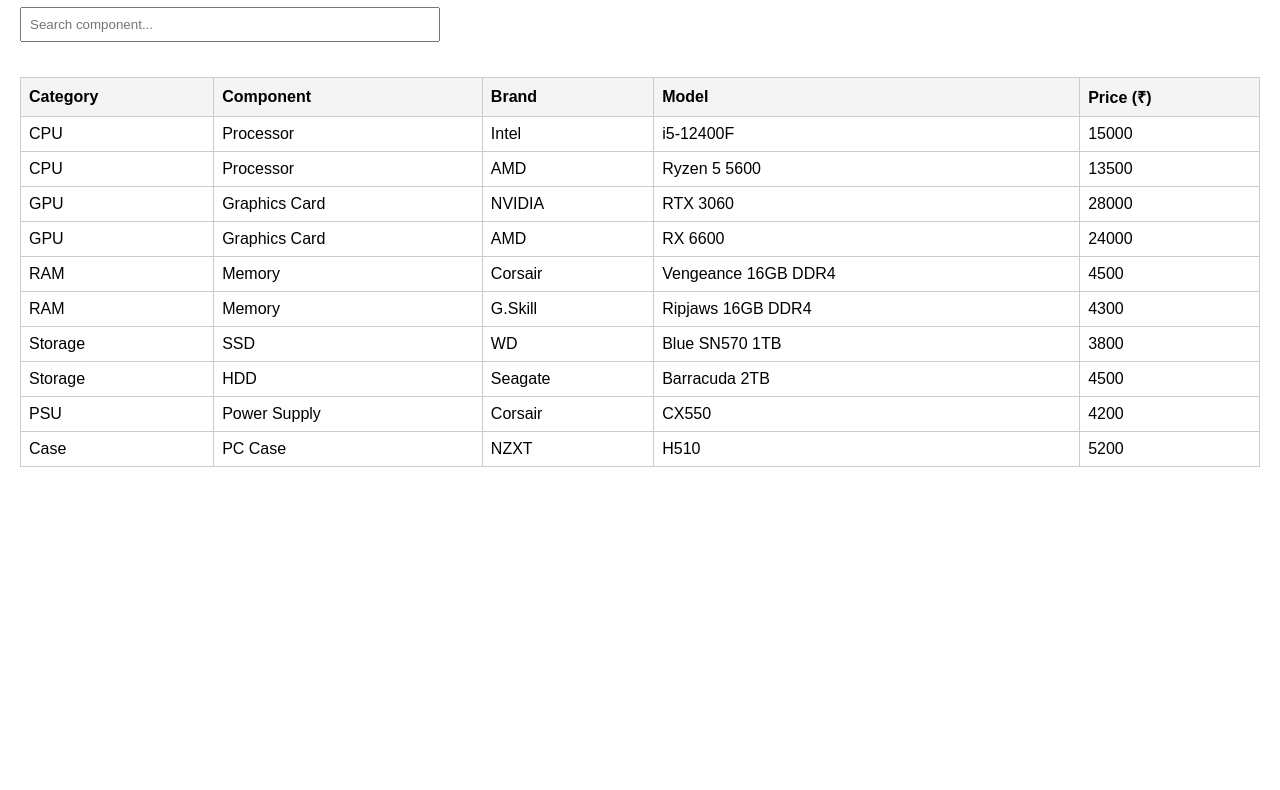
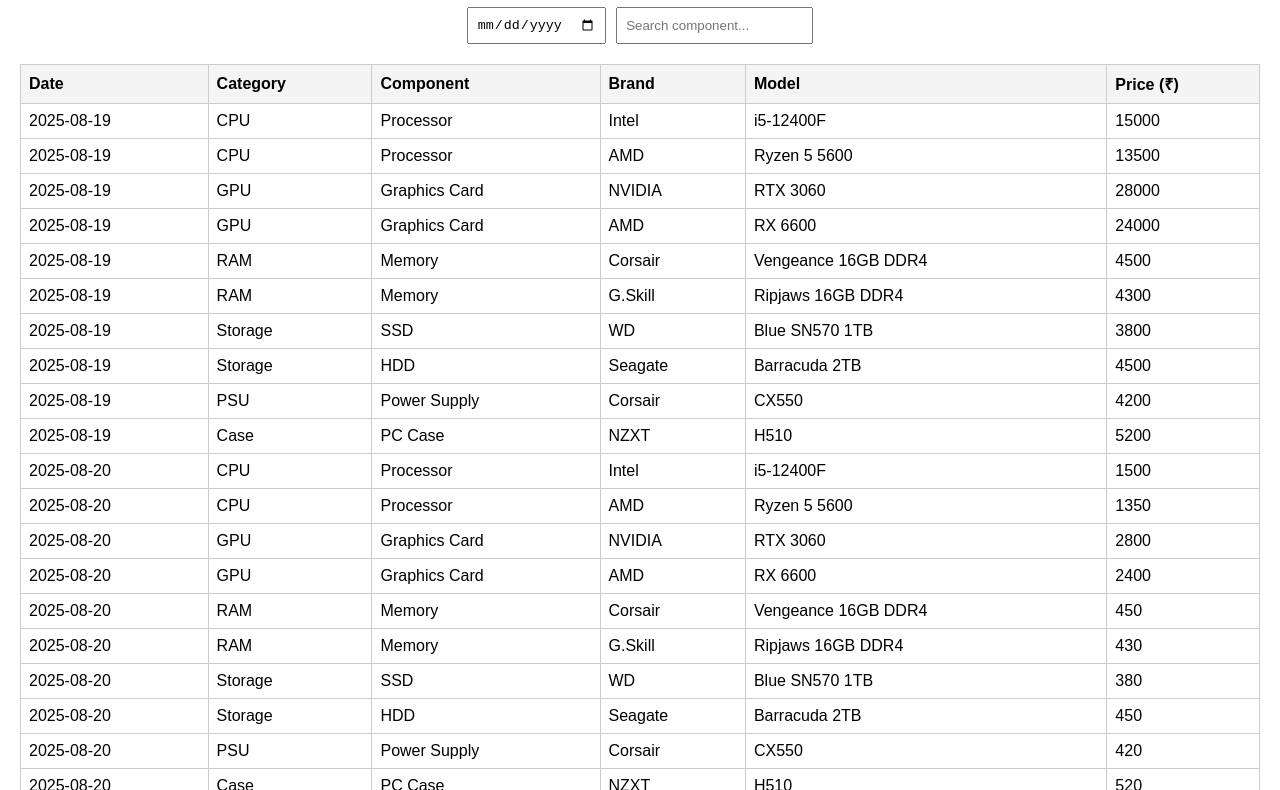
Before and after one commit to Tpj-root/CustomizeAssemblePC, a plain HTML site: page index.html in a window 1280 px wide. Shown: the part 74-864 px from the top of the page. Before the commit the page ends 800 px from the top, so only its background shows below. Drawn offline with Linux system fonts and the light colour scheme.

Commit message:
basic_v2

```diff
--- a/index.html
+++ b/index.html
@@ -3,23 +3,30 @@
 <head>
   <meta charset="UTF-8">
   <meta name="viewport" content="width=device-width, initial-scale=1.0">
-  <title>Customize Assemble PC - Price List</title>
+  <title>Customize Assemble PC - Price Tracker</title>
   <style>
     body { font-family: Arial, sans-serif; margin: 20px; }
     h1 { text-align: center; }
     table { width: 100%; border-collapse: collapse; margin-top: 20px; }
     th, td { border: 1px solid #ccc; padding: 8px; text-align: left; }
-    th { background-color: #f4f4f4; }
+    th { background-color: #f4f4f4; cursor: pointer; }
     tr:hover { background-color: #f9f9f9; }
-    #search { margin-bottom: 15px; padding: 8px; width: 100%; max-width: 400px; }
+    #controls { display: flex; flex-wrap: wrap; gap: 10px; justify-content: center; margin-bottom: 15px; }
+    #search, #dateFilter { padding: 8px; }
   </style>
 </head>
 <body>
-  <h1>💻 Customize Assemble PC - Price List</h1>
-  <input type="text" id="search" placeholder="Search component..." onkeyup="filterTable()">
+  <h1>💻 Customize Assemble PC - Price Tracker</h1>
+
+  <div id="controls">
+    <input type="date" id="dateFilter" onchange="filterByDate()">
+    <input type="text" id="search" placeholder="Search component..." onkeyup="filterTable()">
+  </div>
+
   <table id="priceTable">
     <thead>
       <tr>
+        <th>Date</th>
         <th>Category</th>
         <th>Component</th>
         <th>Brand</th>
@@ -31,18 +38,26 @@
   </table>
 
   <script>
+    let allRows = [];
+
     async function loadCSV() {
       const response = await fetch('price_list.csv');
       const data = await response.text();
       const rows = data.trim().split('\n').slice(1); // skip header
       const tableBody = document.querySelector('#priceTable tbody');
 
-      rows.forEach(row => {
-        const cols = row.split(',');
+      allRows = rows.map(row => row.split(',').map(c => c.trim()));
+      renderTable(allRows);
+    }
+
+    function renderTable(rows) {
+      const tableBody = document.querySelector('#priceTable tbody');
+      tableBody.innerHTML = '';
+      rows.forEach(cols => {
         const tr = document.createElement('tr');
         cols.forEach(col => {
           const td = document.createElement('td');
-          td.textContent = col.trim();
+          td.textContent = col;
           tr.appendChild(td);
         });
         tableBody.appendChild(tr);
@@ -51,10 +66,19 @@
 
     function filterTable() {
       const filter = document.getElementById('search').value.toLowerCase();
-      const rows = document.querySelectorAll('#priceTable tbody tr');
-      rows.forEach(row => {
-        row.style.display = row.innerText.toLowerCase().includes(filter) ? '' : 'none';
+      const dateFilter = document.getElementById('dateFilter').value;
+
+      const filtered = allRows.filter(row => {
+        const matchesSearch = row.join(' ').toLowerCase().includes(filter);
+        const matchesDate = dateFilter ? row[0] === dateFilter : true;
+        return matchesSearch && matchesDate;
       });
+
+      renderTable(filtered);
+    }
+
+    function filterByDate() {
+      filterTable();
     }
 
     loadCSV();
--- a/price_list.csv
+++ b/price_list.csv
@@ -1,11 +1,31 @@
-Category,Component,Brand,Model,Price (₹)
-CPU,Processor,Intel,i5-12400F,15000
-CPU,Processor,AMD,Ryzen 5 5600,13500
-GPU,Graphics Card,NVIDIA,RTX 3060,28000
-GPU,Graphics Card,AMD,RX 6600,24000
-RAM,Memory,Corsair,Vengeance 16GB DDR4,4500
-RAM,Memory,G.Skill,Ripjaws 16GB DDR4,4300
-Storage,SSD,WD,Blue SN570 1TB,3800
-Storage,HDD,Seagate,Barracuda 2TB,4500
-PSU,Power Supply,Corsair,CX550,4200
-Case,PC Case,NZXT,H510,5200
+Date,Category,Component,Brand,Model,Price (₹)
+2025-08-19,CPU,Processor,Intel,i5-12400F,15000
+2025-08-19,CPU,Processor,AMD,Ryzen 5 5600,13500
+2025-08-19,GPU,Graphics Card,NVIDIA,RTX 3060,28000
+2025-08-19,GPU,Graphics Card,AMD,RX 6600,24000
+2025-08-19,RAM,Memory,Corsair,Vengeance 16GB DDR4,4500
+2025-08-19,RAM,Memory,G.Skill,Ripjaws 16GB DDR4,4300
+2025-08-19,Storage,SSD,WD,Blue SN570 1TB,3800
+2025-08-19,Storage,HDD,Seagate,Barracuda 2TB,4500
+2025-08-19,PSU,Power Supply,Corsair,CX550,4200
+2025-08-19,Case,PC Case,NZXT,H510,5200
+2025-08-20,CPU,Processor,Intel,i5-12400F,1500
+2025-08-20,CPU,Processor,AMD,Ryzen 5 5600,1350
+2025-08-20,GPU,Graphics Card,NVIDIA,RTX 3060,2800
+2025-08-20,GPU,Graphics Card,AMD,RX 6600,2400
+2025-08-20,RAM,Memory,Corsair,Vengeance 16GB DDR4,450
+2025-08-20,RAM,Memory,G.Skill,Ripjaws 16GB DDR4,430
+2025-08-20,Storage,SSD,WD,Blue SN570 1TB,380
+2025-08-20,Storage,HDD,Seagate,Barracuda 2TB,450
+2025-08-20,PSU,Power Supply,Corsair,CX550,420
+2025-08-20,Case,PC Case,NZXT,H510,520
+2025-08-21,CPU,Processor,Intel,i5-12400F,150
+2025-08-21,CPU,Processor,AMD,Ryzen 5 5600,135
+2025-08-21,GPU,Graphics Card,NVIDIA,RTX 3060,280
+2025-08-21,GPU,Graphics Card,AMD,RX 6600,240
+2025-08-21,RAM,Memory,Corsair,Vengeance 16GB DDR4,45
+2025-08-21,RAM,Memory,G.Skill,Ripjaws 16GB DDR4,43
+2025-08-21,Storage,SSD,WD,Blue SN570 1TB,38
+2025-08-21,Storage,HDD,Seagate,Barracuda 2TB,45
+2025-08-21,PSU,Power Supply,Corsair,CX550,42
+2025-08-21,Case,PC Case,NZXT,H510,52
```
